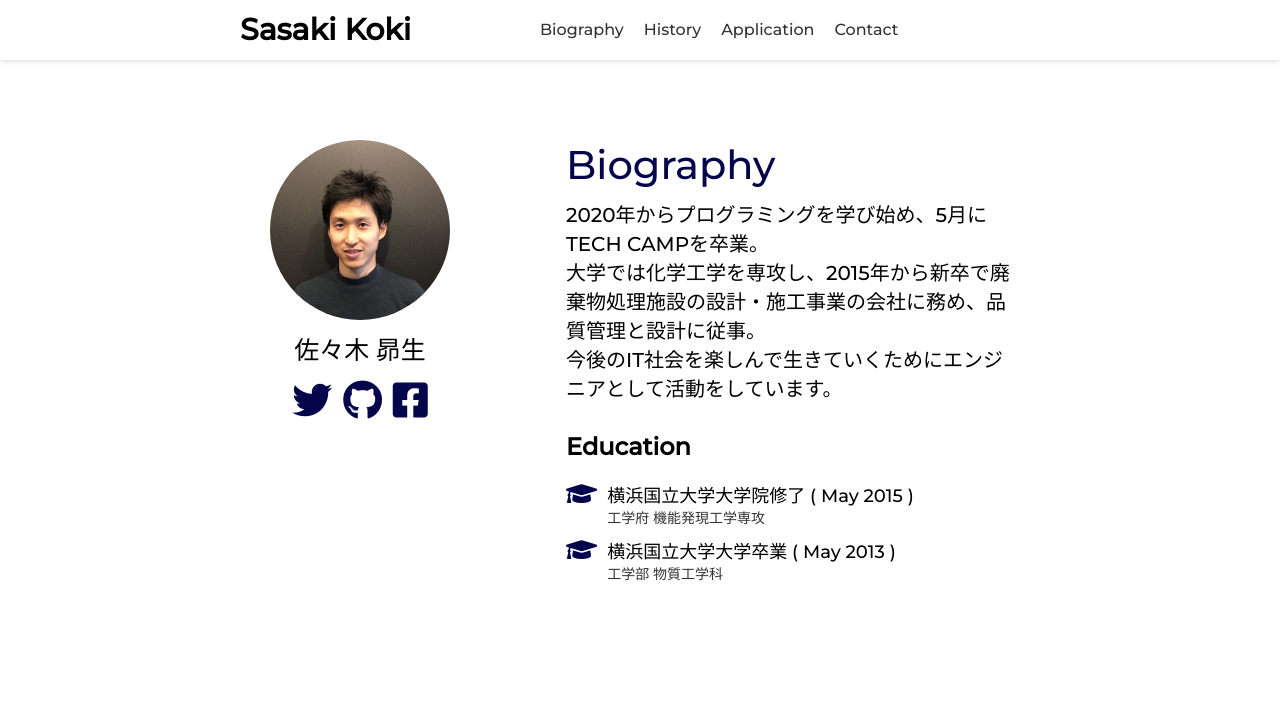
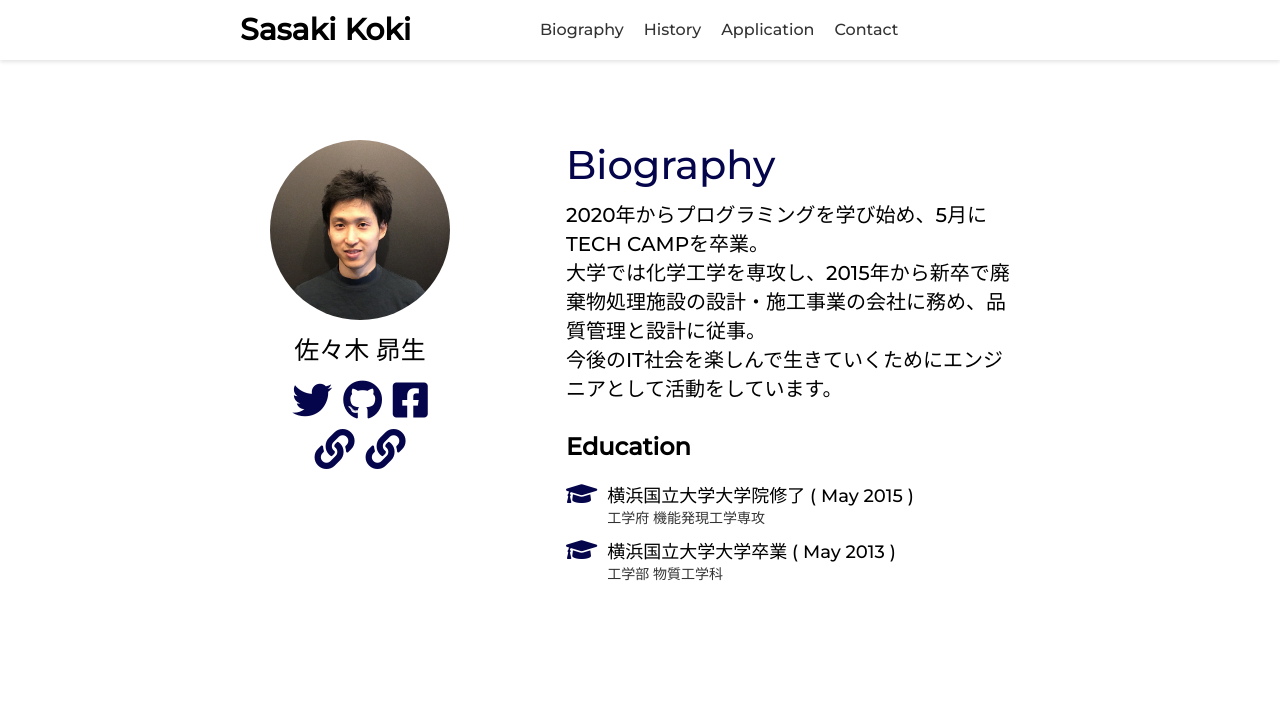
Before and after one commit to koki-73/koki-portfolio, a plain HTML site: page index.html in a window 1280 px wide. Shown: the top 720 px of the page. Drawn offline with nearby package versions, Linux system fonts and the light colour scheme.

Commit message:
add link
・noteとqiitaのリンクを追加

```diff
--- a/index.html
+++ b/index.html
@@ -36,6 +36,12 @@
               </a>
               <a href="https://www.facebook.com/profile.php?id=100017697823029">
                 <i class="fab fa-facebook-square"></i>
+              </a>
+              <a href="https://note.com/koki73">
+                <i class="fas fa-link"></i>
+              </a>
+              <a href="https://qiita.com/koki_73">
+                <i class="fas fa-link"></i>
               </a>
             </div>
           </div>
```
Also changed, not shown: S__29294594.jpg (added).
